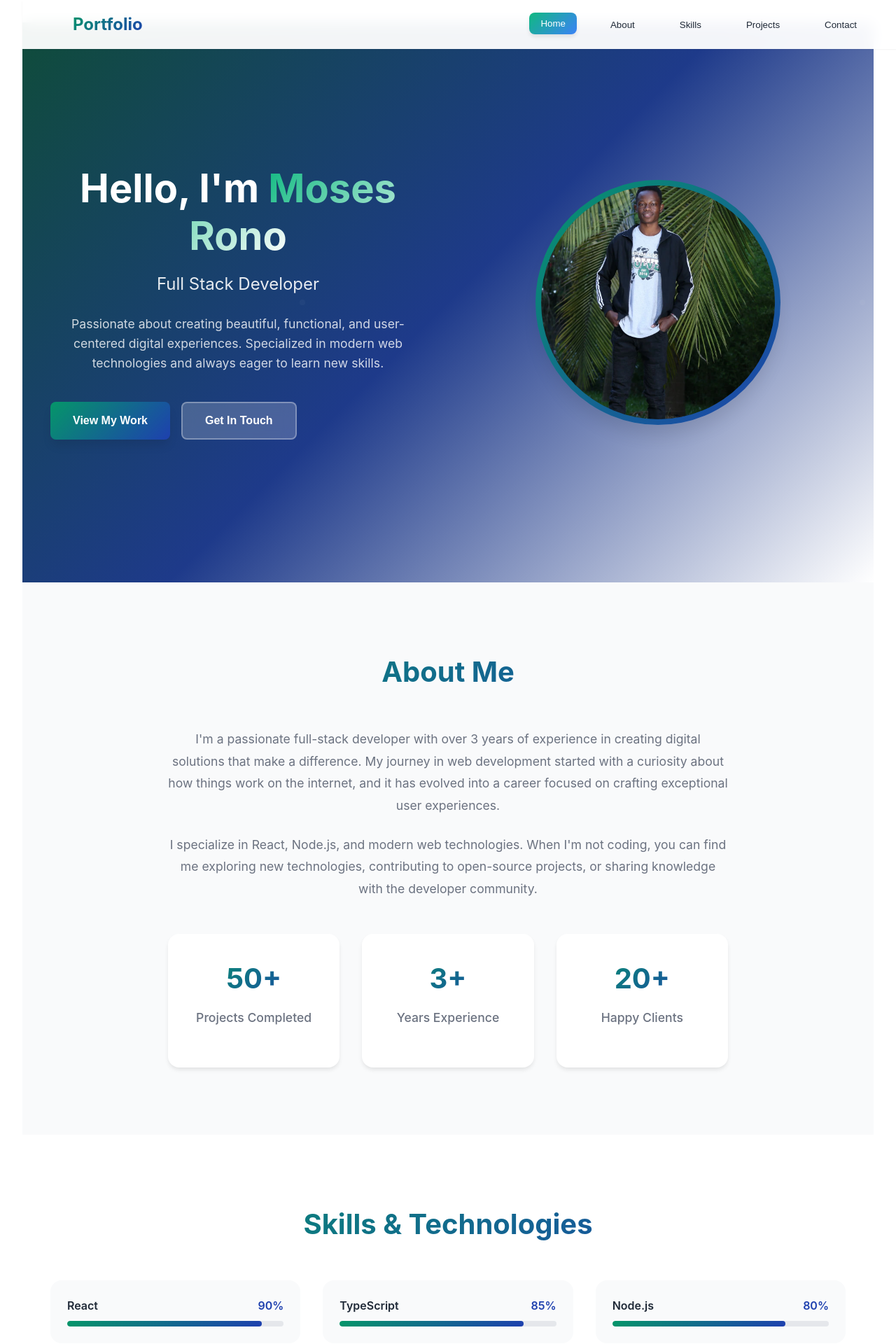
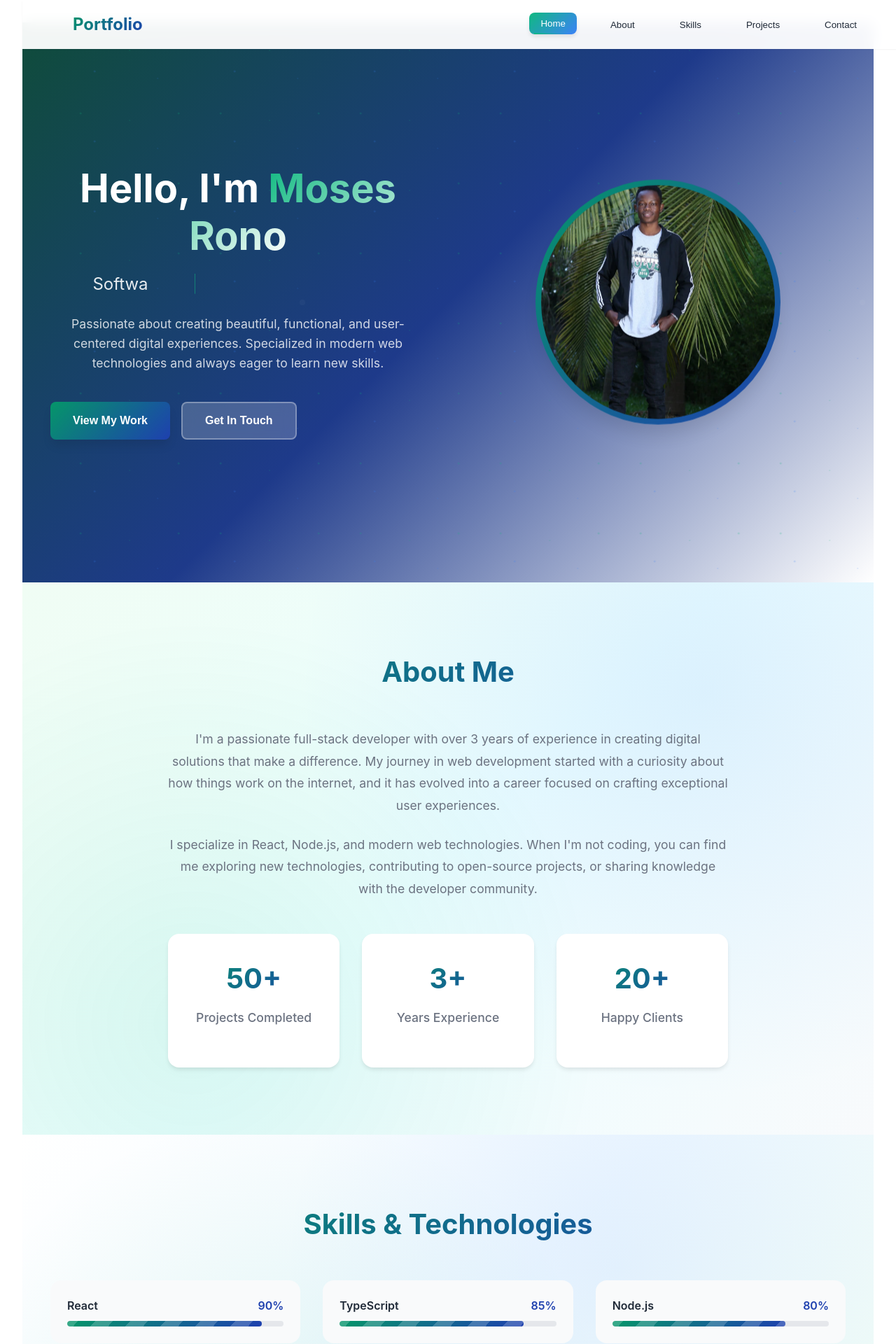
Before and after one commit to Colkimi/.me, a React (Vite) app: page / in a window 1280 px wide. Shown: the top 1920 px of the page at 70% size. Built offline with nearby package versions, Linux system fonts and the light colour scheme.

Commit message:
added animation effects

```diff
--- a/src/components/portfolio.css
+++ b/src/components/portfolio.css
@@ -27,6 +27,7 @@
   --border-radius: 8px;
   --border-radius-lg: 16px;
   --transition: all 0.3s ease;
+  --transition-slow: all 0.6s ease;
 }
 
 * {
@@ -44,6 +45,136 @@ body {
 
 .portfolio {
   min-height: 100vh;
+}
+
+/* Typing Animation Styles */
+.typing-container {
+  display: flex;
+  align-items: center;
+  gap: 0.2rem;
+  min-height: 2rem;
+}
+
+.typing-text {
+  display: inline-block;
+  min-width: 200px;
+}
+
+.cursor {
+  display: inline-block;
+  font-weight: 100;
+  color: var(--light-green);
+  animation: blink 1s infinite;
+}
+
+@keyframes blink {
+  0%, 50% { opacity: 1; }
+  51%, 100% { opacity: 0; }
+}
+
+/* Scroll Animation Setup */
+.animate-on-scroll {
+  opacity: 0;
+  transform: translateY(50px);
+  transition: all 0.8s cubic-bezier(0.25, 0.46, 0.45, 0.94);
+}
+
+.animate-on-scroll.animate-in {
+  opacity: 1;
+  transform: translateY(0);
+}
+
+/* Enhanced Button Animations */
+.btn-primary,
+.btn-secondary {
+  position: relative;
+  overflow: hidden;
+  transform: perspective(1px) translateZ(0);
+}
+
+.btn-primary::before,
+.btn-secondary::before {
+  content: '';
+  position: absolute;
+  z-index: -1;
+  top: 0;
+  left: 0;
+  right: 0;
+  bottom: 0;
+  background: var(--accent-gradient);
+  transform: scaleX(0);
+  transform-origin: 0 50%;
+  transition: transform 0.3s ease-out;
+}
+
+.btn-primary:hover::before,
+.btn-secondary:hover::before {
+  transform: scaleX(1);
+}
+
+/* Floating Animation for Hero Image */
+.image-container {
+  animation: float 6s ease-in-out infinite;
+}
+
+@keyframes float {
+  0%, 100% { transform: translateY(0px); }
+  50% { transform: translateY(-20px); }
+}
+
+/* Enhanced Skill Bar Animations */
+.skill-progress {
+  position: relative;
+  overflow: hidden;
+}
+
+.skill-progress::after {
+  content: '';
+  position: absolute;
+  top: 0;
+  left: 0;
+  bottom: 0;
+  right: 0;
+  background-image: linear-gradient(
+    -45deg,
+    rgba(255, 255, 255, 0.2) 25%,
+    transparent 25%,
+    transparent 50%,
+    rgba(255, 255, 255, 0.2) 50%,
+    rgba(255, 255, 255, 0.2) 75%,
+    transparent 75%,
+    transparent
+  );
+  background-size: 50px 50px;
+  animation: move 2s linear infinite;
+}
+
+@keyframes move {
+  0% { background-position: 0 0; }
+  100% { background-position: 50px 50px; }
+}
+
+/* Particle Background for Hero */
+.hero::after {
+  content: '';
+  position: absolute;
+  width: 100%;
+  height: 100%;
+  background-image:
+    radial-gradient(2px 2px at 20px 30px, rgba(16, 185, 129, 0.3), transparent),
+    radial-gradient(2px 2px at 40px 70px, rgba(59, 130, 246, 0.3), transparent),
+    radial-gradient(1px 1px at 90px 40px, rgba(16, 185, 129, 0.4), transparent),
+    radial-gradient(1px 1px at 130px 80px, rgba(59, 130, 246, 0.4), transparent),
+    radial-gradient(2px 2px at 160px 30px, rgba(16, 185, 129, 0.3), transparent);
+  background-repeat: repeat;
+  background-size: 200px 100px;
+  animation: sparkle 20s linear infinite;
+  pointer-events: none;
+}
+
+@keyframes sparkle {
+  from { transform: translateX(0); }
+  to { transform: translateX(200px); }
 }
 
 /* Navigation Styles */
@@ -92,6 +223,24 @@ body {
   border-radius: var(--border-radius);
   transition: var(--transition);
   position: relative;
+  overflow: hidden;
+}
+
+.nav-link::before {
+  content: '';
+  position: absolute;
+  bottom: 0;
+  left: 50%;
+  width: 0;
+  height: 2px;
+  background: var(--accent-gradient);
+  transition: all 0.3s ease;
+  transform: translateX(-50%);
+}
+
+.nav-link:hover::before,
+.nav-link.active::before {
+  width: 80%;
 }
 
 .nav-link:hover,
@@ -100,6 +249,10 @@ body {
   color: var(--text-white);
   transform: translateY(-2px);
   box-shadow: var(--shadow-md);
+}
+
+.nav-link:active {
+  transform: translateY(0);
 }
 
 .nav-toggle {
@@ -206,10 +359,27 @@ body {
   background: var(--secondary-gradient);
   color: var(--text-white);
   box-shadow: var(--shadow-lg);
+  position: relative;
+  overflow: hidden;
+}
+
+.btn-primary::before {
+  content: '';
+  position: absolute;
+  top: 0;
+  left: -100%;
+  width: 100%;
+  height: 100%;
+  background: linear-gradient(90deg, transparent, rgba(255, 255, 255, 0.3), transparent);
+  transition: left 0.5s;
+}
+
+.btn-primary:hover::before {
+  left: 100%;
 }
 
 .btn-primary:hover {
-  transform: translateY(-3px);
+  transform: translateY(-3px) scale(1.05);
   box-shadow: var(--shadow-xl);
 }
 
@@ -218,11 +388,31 @@ body {
   color: var(--text-white);
   border: 2px solid rgba(255, 255, 255, 0.3);
   backdrop-filter: blur(10px);
+  position: relative;
+  overflow: hidden;
+}
+
+.btn-secondary::before {
+  content: '';
+  position: absolute;
+  top: 0;
+  left: 0;
+  right: 0;
+  bottom: 0;
+  background: rgba(255, 255, 255, 0.1);
+  transform: scaleX(0);
+  transform-origin: left;
+  transition: transform 0.3s ease;
+}
+
+.btn-secondary:hover::before {
+  transform: scaleX(1);
 }
 
 .btn-secondary:hover {
   background: rgba(255, 255, 255, 0.3);
-  transform: translateY(-3px);
+  transform: translateY(-3px) scale(1.05);
+  border-color: rgba(255, 255, 255, 0.5);
 }
 
 .hero-image {
@@ -254,6 +444,8 @@ body {
   max-width: 1200px;
   margin: 0 auto;
   padding: 0 2rem;
+  position: relative;
+  z-index: 1;
 }
 
 .section-title {
@@ -265,18 +457,35 @@ body {
   -webkit-background-clip: text;
   -webkit-text-fill-color: transparent;
   background-clip: text;
+  position: relative;
+  z-index: 2;
 }
 
 /* About Section */
 .about {
   padding: 6rem 0;
-  background: var(--bg-light);
+  background: linear-gradient(135deg, #f0fdf4 0%, #ecfeff 50%, #f8fafc 100%);
+  position: relative;
+}
+
+.about::before {
+  content: '';
+  position: absolute;
+  top: 0;
+  left: 0;
+  right: 0;
+  bottom: 0;
+  background: radial-gradient(circle at 20% 80%, rgba(16, 185, 129, 0.1) 0%, transparent 50%),
+              radial-gradient(circle at 80% 20%, rgba(59, 130, 246, 0.1) 0%, transparent 50%);
+  pointer-events: none;
 }
 
 .about-content {
   max-width: 800px;
   margin: 0 auto;
   text-align: center;
+  position: relative;
+  z-index: 1;
 }
 
 .about-text p {
@@ -325,13 +534,28 @@ body {
 /* Skills Section */
 .skills {
   padding: 6rem 0;
-  background: var(--bg-white);
+  background: linear-gradient(135deg, #ffffff 0%, #f0f9ff 50%, #f0fdf4 100%);
+  position: relative;
+}
+
+.skills::before {
+  content: '';
+  position: absolute;
+  top: 0;
+  left: 0;
+  right: 0;
+  bottom: 0;
+  background: radial-gradient(circle at 70% 30%, rgba(59, 130, 246, 0.08) 0%, transparent 50%),
+              radial-gradient(circle at 30% 70%, rgba(16, 185, 129, 0.08) 0%, transparent 50%);
+  pointer-events: none;
 }
 
 .skills-grid {
   display: grid;
   grid-template-columns: repeat(auto-fit, minmax(300px, 1fr));
   gap: 2rem;
+  position: relative;
+  z-index: 1;
 }
 
 .skill-item {
@@ -339,11 +563,29 @@ body {
   padding: 1.5rem;
   border-radius: var(--border-radius-lg);
   transition: var(--transition);
+  position: relative;
+  overflow: hidden;
+}
+
+.skill-item::before {
+  content: '';
+  position: absolute;
+  top: 0;
+  left: -100%;
+  width: 100%;
+  height: 100%;
+  background: linear-gradient(90deg, transparent, rgba(16, 185, 129, 0.1), transparent);
+  transition: left 0.6s ease;
+}
+
+.skill-item:hover::before {
+  left: 100%;
 }
 
 .skill-item:hover {
-  transform: translateY(-3px);
-  box-shadow: var(--shadow-md);
+  transform: translateY(-5px) scale(1.02);
+  box-shadow: var(--shadow-lg);
+  background: var(--bg-white);
 }
 
 .skill-info {
@@ -379,13 +621,29 @@ body {
 /* Projects Section */
 .projects {
   padding: 6rem 0;
-  background: var(--bg-light);
+  background: linear-gradient(135deg, #f8fafc 0%, #f0fdf4 50%, #ecfeff 100%);
+  position: relative;
+}
+
+.projects::before {
+  content: '';
+  position: absolute;
+  top: 0;
+  left: 0;
+  right: 0;
+  bottom: 0;
+  background: radial-gradient(circle at 40% 60%, rgba(16, 185, 129, 0.12) 0%, transparent 50%),
+              radial-gradient(circle at 60% 40%, rgba(59, 130, 246, 0.12) 0%, transparent 50%),
+              radial-gradient(circle at 20% 20%, rgba(34, 197, 94, 0.08) 0%, transparent 40%);
+  pointer-events: none;
 }
 
 .projects-grid {
   display: grid;
   grid-template-columns: repeat(auto-fit, minmax(350px, 1fr));
   gap: 2rem;
+  position: relative;
+  z-index: 1;
 }
 
 .project-card {
@@ -393,11 +651,29 @@ body {
   border-radius: var(--border-radius-lg);
   overflow: hidden;
   box-shadow: var(--shadow-md);
-  transition: var(--transition);
+  transition: var(--transition-slow);
+  position: relative;
+}
+
+.project-card::before {
+  content: '';
+  position: absolute;
+  top: 0;
+  left: 0;
+  right: 0;
+  bottom: 0;
+  background: var(--accent-gradient);
+  opacity: 0;
+  transition: opacity 0.3s ease;
+  z-index: 1;
+}
+
+.project-card:hover::before {
+  opacity: 0.05;
 }
 
 .project-card:hover {
-  transform: translateY(-5px);
+  transform: translateY(-10px) rotateX(5deg);
   box-shadow: var(--shadow-xl);
 }
 
@@ -405,13 +681,20 @@ body {
   position: relative;
   height: 200px;
   overflow: hidden;
+  z-index: 2;
 }
 
 .project-image img {
   width: 100%;
   height: 100%;
   object-fit: cover;
-  transition: var(--transition);
+  transition: var(--transition-slow);
+  filter: grayscale(0.3);
+}
+
+.project-card:hover .project-image img {
+  transform: scale(1.1);
+  filter: grayscale(0);
 }
 
 .project-overlay {
@@ -420,24 +703,24 @@ body {
   left: 0;
   right: 0;
   bottom: 0;
-  background: rgba(0, 0, 0, 0.8);
+  background: linear-gradient(135deg, rgba(16, 185, 129, 0.9) 0%, rgba(59, 130, 246, 0.9) 100%);
   display: flex;
   align-items: center;
   justify-content: center;
   opacity: 0;
   transition: var(--transition);
+  transform: scale(1.1);
 }
 
 .project-card:hover .project-overlay {
   opacity: 1;
-}
-
-.project-card:hover .project-image img {
-  transform: scale(1.1);
+  transform: scale(1);
 }
 
 .project-content {
   padding: 1.5rem;
+  z-index: 2;
+  position: relative;
 }
 
 .project-content h3 {
--- a/src/components/portfolio.tsx
+++ b/src/components/portfolio.tsx
@@ -4,6 +4,68 @@ import './portfolio.css';
 const Portfolio: React.FC = () => {
   const [activeSection, setActiveSection] = useState('home');
   const [isMenuOpen, setIsMenuOpen] = useState(false);
+  const [typedText, setTypedText] = useState('');
+  const [currentTextIndex, setCurrentTextIndex] = useState(0);
+  const [isDeleting, setIsDeleting] = useState(false);
+
+  const typingTexts = [
+    'Software Developer',
+    'Designer & dev',
+    'Frontend Developer',
+    'Problem Solver'
+  ];
+
+  // Typing animation effect
+  useEffect(() => {
+    const typeSpeed = 100;
+    const deleteSpeed = 50;
+    const pauseDuration = 2000;
+
+    const type = () => {
+      const currentText = typingTexts[currentTextIndex];
+
+      if (!isDeleting) {
+        if (typedText.length < currentText.length) {
+          setTypedText(currentText.slice(0, typedText.length + 1));
+        } else {
+          setTimeout(() => setIsDeleting(true), pauseDuration);
+          return;
+        }
+      } else {
+        if (typedText.length > 0) {
+          setTypedText(currentText.slice(0, typedText.length - 1));
+        } else {
+          setIsDeleting(false);
+          setCurrentTextIndex((prev) => (prev + 1) % typingTexts.length);
+          return;
+        }
+      }
+    };
+
+    const timer = setTimeout(type, isDeleting ? deleteSpeed : typeSpeed);
+    return () => clearTimeout(timer);
+  }, [typedText, currentTextIndex, isDeleting, typingTexts]);
+
+  // Scroll animations
+  useEffect(() => {
+    const observerOptions = {
+      threshold: 0.1,
+      rootMargin: '0px 0px -50px 0px'
+    };
+
+    const observer = new IntersectionObserver((entries) => {
+      entries.forEach(entry => {
+        if (entry.isIntersecting) {
+          entry.target.classList.add('animate-in');
+        }
+      });
+    }, observerOptions);
+
+    const animatedElements = document.querySelectorAll('.animate-on-scroll');
+    animatedElements.forEach(el => observer.observe(el));
+
+    return () => observer.disconnect();
+  }, []);
 
   useEffect(() => {
     const handleScroll = () => {
@@ -104,7 +166,10 @@ const Portfolio: React.FC = () => {
               <h1 className="hero-title">
                 Hello, I'm <span className="highlight">Moses Rono</span>
               </h1>
-              <h2 className="hero-subtitle">Full Stack Developer</h2>
+              <h2 className="hero-subtitle typing-container">
+                <span className="typing-text">{typedText}</span>
+                <span className="cursor">|</span>
+              </h2>
               <p className="hero-description">
                 Passionate about creating beautiful, functional, and user-centered digital experiences.
                 Specialized in modern web technologies and always eager to learn new skills.
@@ -133,8 +198,8 @@ const Portfolio: React.FC = () => {
       {/* About Section */}
       <section id="about" className="about">
         <div className="container">
-          <h2 className="section-title">About Me</h2>
-          <div className="about-content">
+          <h2 className="section-title animate-on-scroll">About Me</h2>
+          <div className="about-content animate-on-scroll">
             <div className="about-text">
               <p>
                 I'm a passionate full-stack developer with over 3 years of experience in creating
@@ -169,10 +234,10 @@ const Portfolio: React.FC = () => {
       {/* Skills Section */}
       <section id="skills" className="skills">
         <div className="container">
-          <h2 className="section-title">Skills & Technologies</h2>
+          <h2 className="section-title animate-on-scroll">Skills & Technologies</h2>
           <div className="skills-grid">
             {skills.map((skill, index) => (
-              <div key={index} className="skill-item">
+              <div key={index} className="skill-item animate-on-scroll" style={{ animationDelay: `${index * 0.1}s` }}>
                 <div className="skill-info">
                   <span className="skill-name">{skill.name}</span>
                   <span className="skill-percentage">{skill.level}%</span>
@@ -192,10 +257,10 @@ const Portfolio: React.FC = () => {
       {/* Projects Section */}
       <section id="projects" className="projects">
         <div className="container">
-          <h2 className="section-title">Featured Projects</h2>
+          <h2 className="section-title animate-on-scroll">Featured Projects</h2>
           <div className="projects-grid">
             {projects.map((project, index) => (
-              <div key={index} className="project-card">
+              <div key={index} className="project-card animate-on-scroll" style={{ animationDelay: `${index * 0.2}s` }}>
                 <div className="project-image">
                   <img src={project.image} alt={project.title} />
                   <div className="project-overlay">
@@ -220,9 +285,9 @@ const Portfolio: React.FC = () => {
       {/* Contact Section */}
       <section id="contact" className="contact">
         <div className="container">
-          <h2 className="section-title">Get In Touch</h2>
+          <h2 className="section-title animate-on-scroll">Get In Touch</h2>
           <div className="contact-content">
-            <div className="contact-info">
+            <div className="contact-info animate-on-scroll">
               <h3>Let's work together</h3>
               <p>
                 I'm always interested in hearing about new opportunities and projects.
@@ -245,7 +310,7 @@ const Portfolio: React.FC = () => {
                 <a href="#" className="social-link">Twitter</a>
               </div>
             </div>
-            <div className="contact-form">
+            <div className="contact-form animate-on-scroll">
               <form>
                 <div className="form-group">
                   <input type="text" placeholder="Your Name" required />
```
